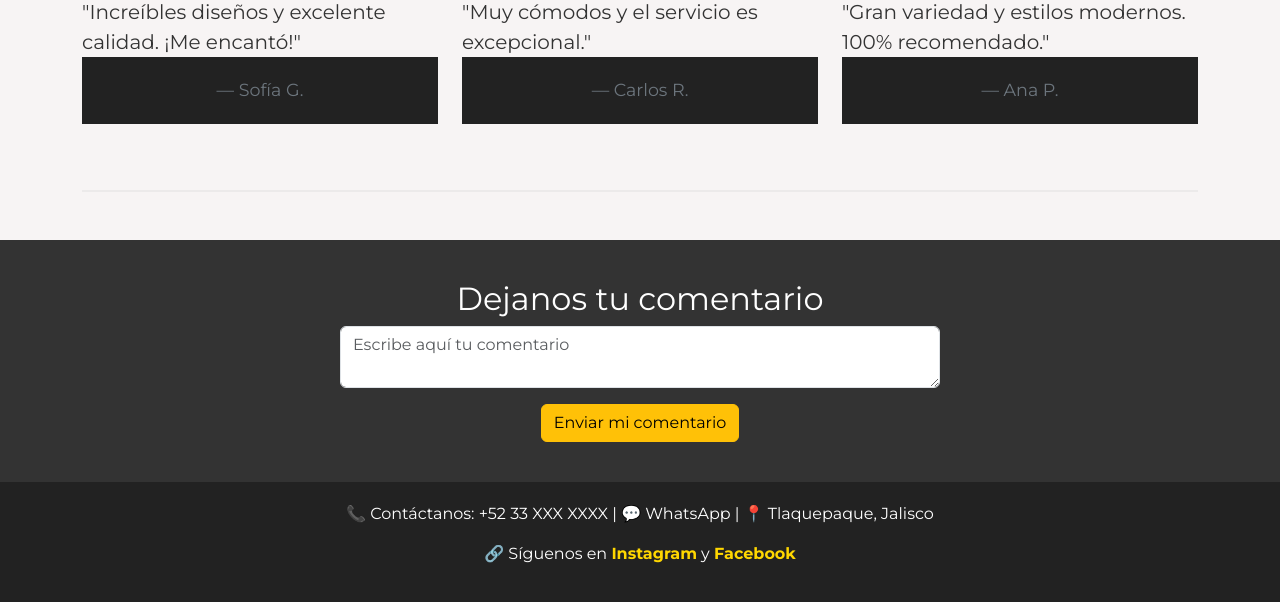
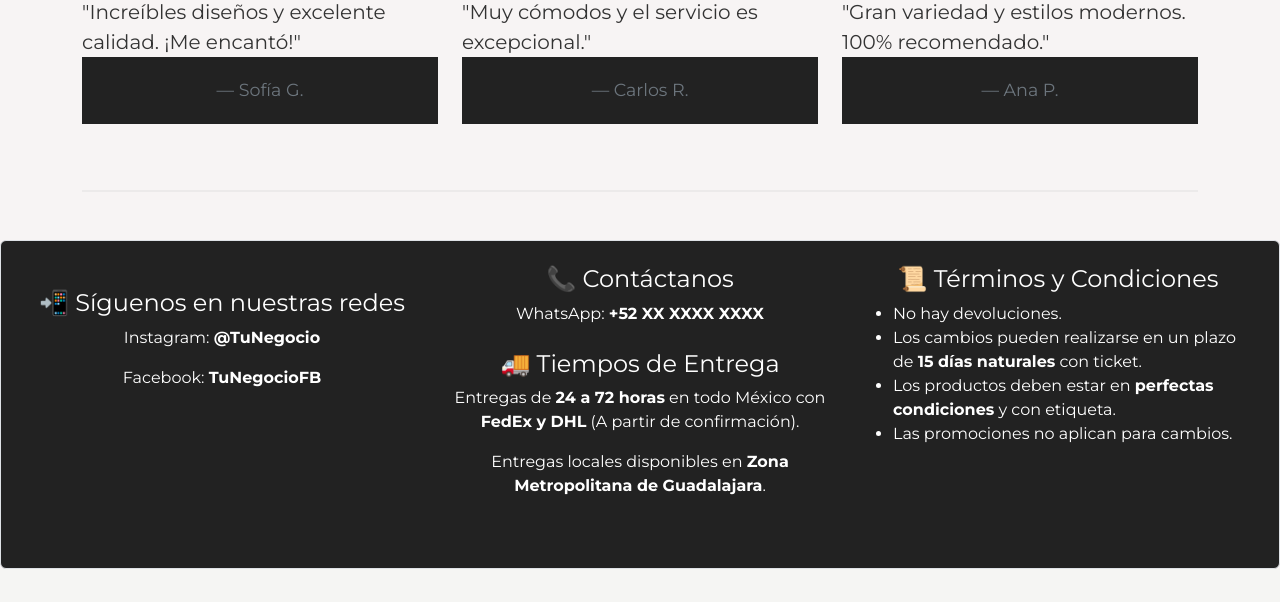
Before and after one commit to Brandon-IH/La-Chicles-, a Flask app: page / in a window 1280 px wide. Shown: the part 2449-3051 px from the top of the page. After the commit the page ends 3018 px from the top, so only its background shows below. Run offline with Flask 3, Linux system fonts and the light colour scheme; some libraries are stand-ins or nearby versions.

Commit message:
Update index.html

```diff
--- a/La Chicles - copia/templates/index.html
+++ b/La Chicles - copia/templates/index.html
@@ -195,22 +195,36 @@
     </div>
 
 
-    <!-- Sección de Suscripción -->
-    <div class="suscripcion mt-5">
-        <h2>Dejanos tu comentario</h2>
-        <textarea class="form-control w-50 mx-auto" placeholder="Escribe aquí tu comentario"></textarea>
-        <button class="btn btn-warning mt-3" id="btn-comentar">Enviar mi comentario</button>
+    <div class="informacion mt-5 p-4 border rounded" style="background-color: #222; color: #fff;">
+        <div class="row">
+            <!-- Primera columna: Redes sociales y búsqueda -->
+            <div class="col-md-4 text-center">
+
+                <h4 class="mt-4">📲 Síguenos en nuestras redes</h4>
+                <p>Instagram: <strong>@TuNegocio</strong></p>
+                <p>Facebook: <strong>TuNegocioFB</strong></p>
+            </div>
+
+            <!-- Segunda columna: Contacto y tiempos de entrega -->
+            <div class="col-md-4 text-center">
+                <h4>📞 Contáctanos</h4>
+                <p>WhatsApp: <strong>+52 XX XXXX XXXX</strong></p>
+                <h4 class="mt-4">🚚 Tiempos de Entrega</h4>
+                <p>Entregas de <strong>24 a 72 horas</strong> en todo México con <strong>FedEx y DHL</strong> (A partir de confirmación).</p>
+                <p>Entregas locales disponibles en <strong>Zona Metropolitana de Guadalajara</strong>.</p>
+            </div>
+
+            <!-- Tercera columna: Términos y condiciones -->
+            <div class="col-md-4 text-center">
+                <h4>📜 Términos y Condiciones</h4>
+                <ul class="text-start">
+                    <li>No hay devoluciones.</li>
+                    <li>Los cambios pueden realizarse en un plazo de <strong>15 días naturales</strong> con ticket.</li>
+                    <li>Los productos deben estar en <strong>perfectas condiciones</strong> y con etiqueta.</li>
+                    <li>Las promociones no aplican para cambios.</li>
+                </ul>
+        </div>
     </div>
-
-
-
-
-
-    <!-- Footer -->
-    <footer>
-        <p>📞 Contáctanos: +52 33 XXX XXXX | 💬 WhatsApp | 📍 Tlaquepaque, Jalisco</p>
-        <p>🔗 Síguenos en <a href="#">Instagram</a> y <a href="#">Facebook</a></p>
-    </footer>
 
 
     <script src="https://cdn.jsdelivr.net/npm/bootstrap@5.3.0/dist/js/bootstrap.bundle.min.js"></script>
```
